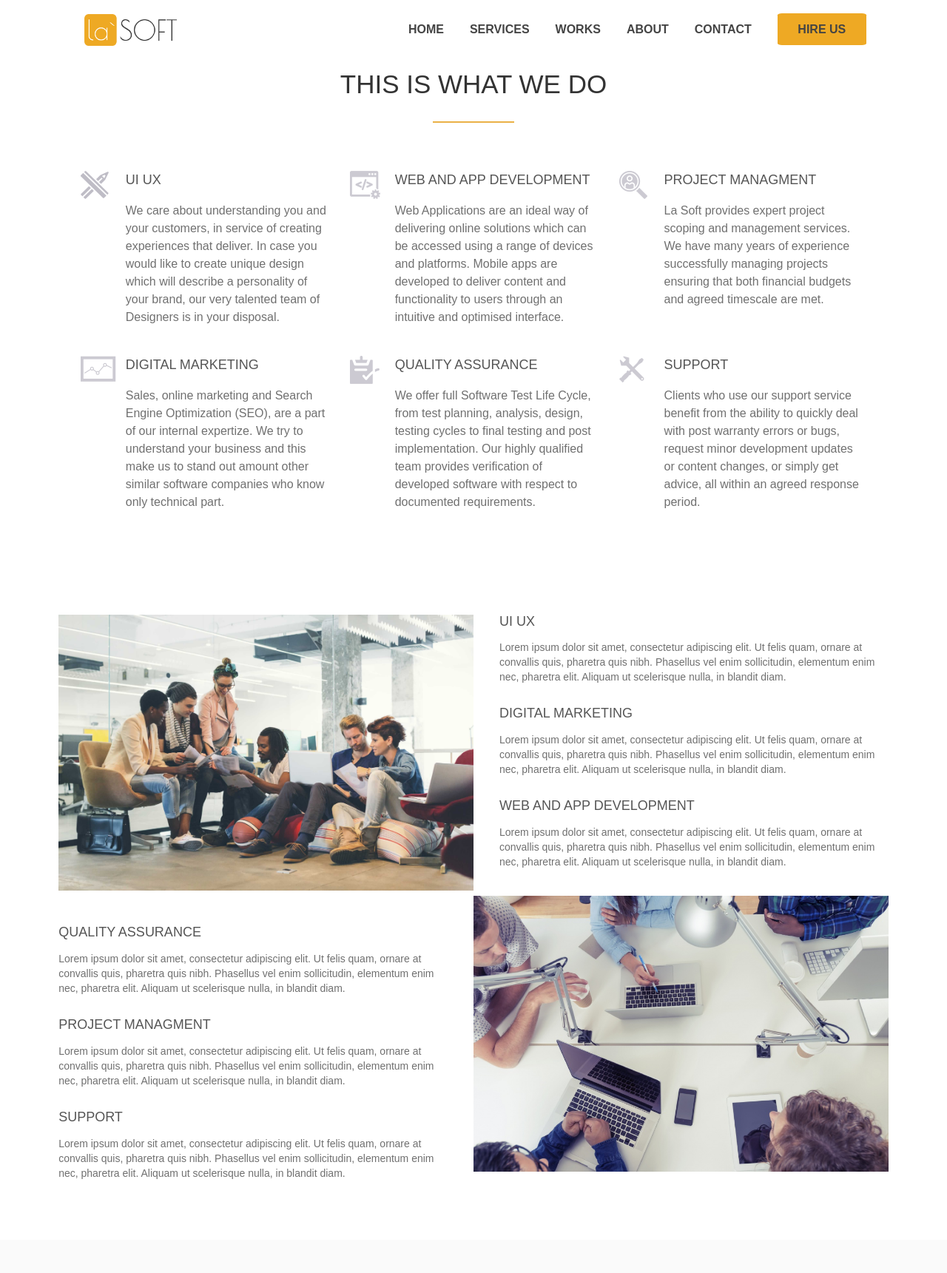
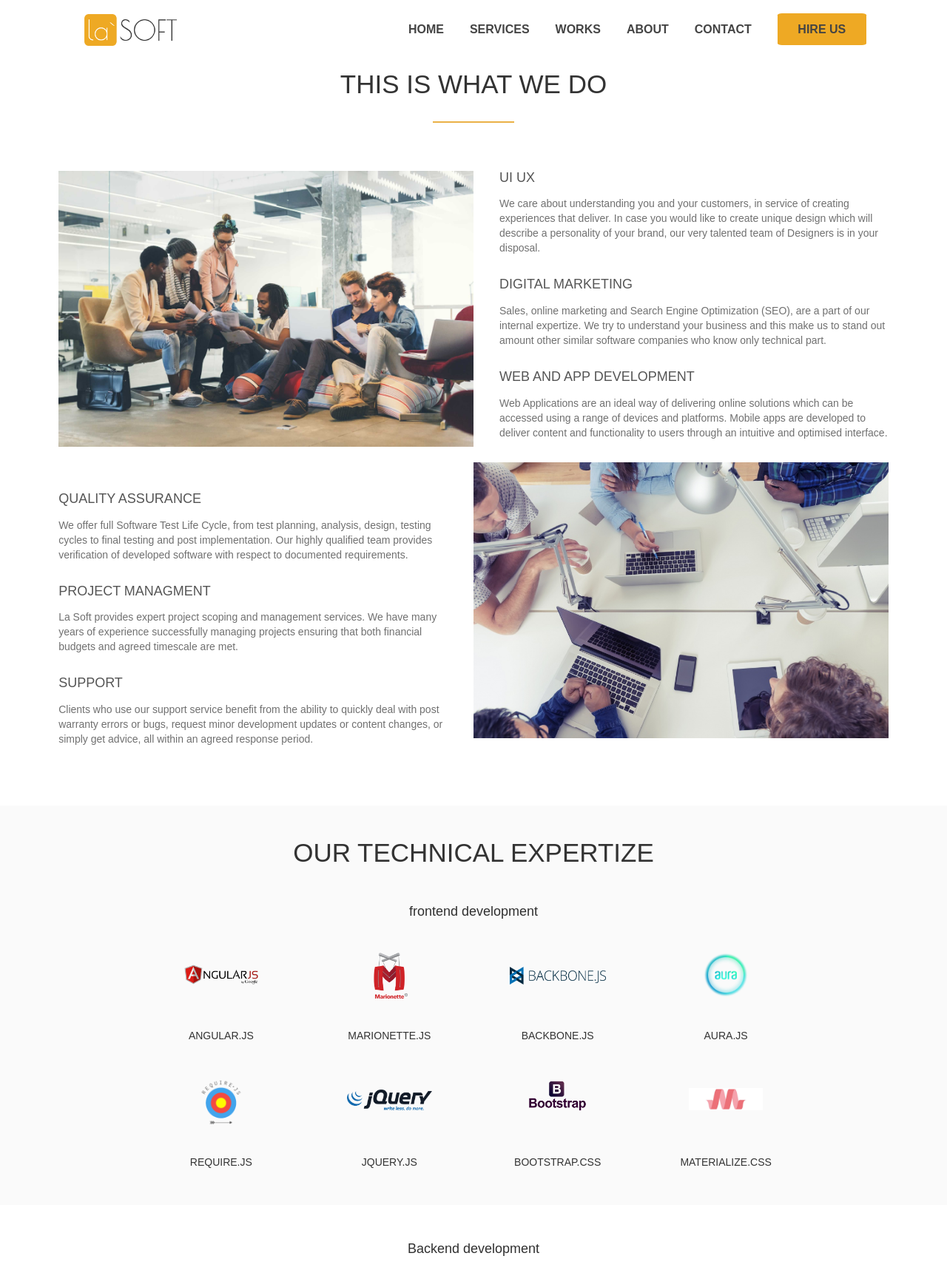
Before and after one commit to aktinijal/lasoft, a PHP site: page /services.html in a window 1280 px wide. Shown: the top 1721 px of the page at 74% size. Run offline with PHP 8.4, Linux system fonts and the light colour scheme.

Commit message:
more styles

```diff
--- a/css/all.css
+++ b/css/all.css
@@ -20,7 +20,7 @@ body{
 .banner img{
     width: 100%;
 }
-
+/******************ABOUT*************************/
 
 #content{
     color: #303030;
@@ -42,6 +42,10 @@ body{
 
 #content .even{
     background-color: #fafafa;
+}
+
+.text{
+    opacity: 0.8;
 }
 
 
--- a/css/style.css
+++ b/css/style.css
@@ -150,7 +150,7 @@ body {
 /*    font: 18px/18px 'Times New Roman', sans-serif;*/
 }
 
-/****************************ABOUT***************************/
+/**************************ABOUT*********************/
 
 .title {
     margin-top: 95px;
@@ -177,17 +177,11 @@ body {
 }
 
 .about-img img{
-/*    width: 100%;*/
     height: 290px;
 }
 
 /****************SERVICES******************************/
 
-
-
-#services .row {
-    margin-bottom: 50px;
-}
 .servicses-item{
     height: 250px;
 }
@@ -210,7 +204,7 @@ body {
 /*********************portfolio*******************/
 
 #portfolio {
-    background-color: #f9f9f9;
+/*    background-color: #f9f9f9;*/
 }
 
 .portfolio-img img {
--- a/services.html
+++ b/services.html
@@ -94,107 +94,32 @@
 </div>
 
 
-        <div id="services">
-            <div class="row">
-                <div class="col-md-10 col-md-offset-1 col-sm-10 col-sm-offset-1 col-xs-10 col-xs-offset-1">
-                    <h1 class="title">This is what we do</h1>
-                    <div class="line"></div>
-                    <div class="row">
-                        <div class="servicses-item none-margin-l col-lg-4 col-md-6 col-sm-6 col-xs-11 col-xs-offset-1">
-                            <div class="row">
-                                <div class="none-margin-l col-md-2 col-sm-2 col-xs-2 zoom fluently">
-                                    <img src="img/services1.png" alt="">
-                                </div>
-                                <div class="none-margin-l col-md-10 col-sm-10 col-xs-10">
-                                    <h2>UI UX</h2>
-                                    <p>We care about understanding you and your customers, in service of creating experiences that deliver. In case you would like to create unique design which will describe a personality of your brand, our very talented team of Designers is in your disposal. </p>
-                                </div>
-                            </div>
-                        </div>
-                        <div class="servicses-item none-margin-l col-lg-4 col-md-6 col-sm-6 col-xs-11 col-xs-offset-1">
-                            <div class="row">
-                                <div class="none-margin-l col-md-2 col-sm-2 col-xs-2 zoom fluently">
-                                    <img src="img/services2.png" alt="">
-                                </div>
-                                <div class="none-margin-l col-md-10 col-sm-10 col-xs-10">
-                                    <h2>web and app Development</h2>
-                                    <p>Web Applications are an ideal way of delivering online solutions which can be accessed using a range of devices and platforms. Mobile apps are developed to deliver content and functionality to users through an intuitive and optimised interface.</p>
-                                </div>
-                            </div>
-                        </div>
-                        <div class="servicses-item none-margin-l col-lg-4 col-md-6 col-sm-6 col-xs-11 col-xs-offset-1">
-                            <div class="row">
-                                <div class="none-margin-l col-md-2 col-sm-2 col-xs-2 zoom fluently">
-                                    <img src="img/services3.png" alt="">
-                                </div>
-                                <div class="none-margin-l col-md-10 col-sm-10 col-xs-10">
-                                    <h2>Project Managment</h2>
-                                    <p>La Soft provides expert project scoping and management services. We have many years of experience successfully managing projects ensuring that both financial budgets and agreed timescale are met. </p>
-                                </div>
-                            </div>
-                        </div>
-                        <div class="servicses-item none-margin-l col-lg-4 col-md-6 col-sm-6 col-xs-11 col-xs-offset-1">
-                            <div class="row">
-                                <div class="none-margin-l col-md-2 col-sm-2 col-xs-2 zoom fluently">
-                                    <img src="img/services4.png" alt="">
-                                </div>
-                                <div class="none-margin-l col-md-10 col-sm-10 col-xs-10">
-                                    <h2>Digital Marketing</h2>
-                                    <p>Sales, online marketing and Search Engine Optimization (SEO), are a part of our internal expertize. We try to understand your business and this make us to stand out amount other similar software companies who know only technical part. </p>
-                                </div>
-                            </div>
-                        </div>
-                        <div class="servicses-item none-margin-l col-lg-4 col-md-6 col-sm-6 col-xs-11 col-xs-offset-1">
-                            <div class="row">
-                                <div class="none-margin-l col-md-2 col-sm-2 col-xs-2 zoom fluently">
-                                    <img src="img/services5.png" alt="">
-                                </div>
-                                <div class="none-margin-l col-md-10 col-sm-10 col-xs-10">
-                                    <h2>Quality Assurance</h2>
-                                    <p>We offer full Software Test Life Cycle, from test planning, analysis, design, testing cycles to final testing and post implementation. Our highly qualified team provides verification of developed software with respect to documented requirements.</p>
-                                </div>
-                            </div>
-                        </div>
-                        <div class="servicses-item none-margin-l col-lg-4 col-md-6 col-sm-6 col-xs-11 col-xs-offset-1">
-                            <div class="row">
-                                <div class="none-margin-l col-md-2 col-sm-2 col-xs-2 zoom fluently">
-                                    <img src="img/services6.png" alt="">
-                                </div>
-                                <div class="none-margin-l col-md-10 col-sm-10 col-xs-10">
-                                    <h2>Support</h2>
-                                    <p>Clients who use our support service benefit from the ability to quickly deal with post warranty errors or bugs, request minor development updates or content changes, or simply get advice, all within an agreed response period.</p>
-                                </div>
-                            </div>
-                        </div>
-                    </div>
-                </div>
-            </div>
-        </div>
-        <!--end of #services-->
 
         <div id="what-we-do">
             <div class="row">
                 <div class="col-md-10 col-md-offset-1">
+                   <h1 class="title">This is what we do</h1>
+                    <div class="line"></div>
                     <div class="row">
                         <div class="col-md-6"><img src="img/services/services-1.jpg" alt=""></div>
                         <div class="col-md-6 content-1">
                             <h3>UI UX</h3>
-                            <p>Lorem ipsum dolor sit amet, consectetur adipiscing elit. Ut felis quam, ornare at convallis quis, pharetra quis nibh. Phasellus vel enim sollicitudin, elementum enim nec, pharetra elit. Aliquam ut scelerisque nulla, in blandit diam. </p>
+                            <p>We care about understanding you and your customers, in service of creating experiences that deliver. In case you would like to create unique design which will describe a personality of your brand, our very talented team of Designers is in your disposal. </p>
                             <h3>Digital Marketing</h3>
-                            <p>Lorem ipsum dolor sit amet, consectetur adipiscing elit. Ut felis quam, ornare at convallis quis, pharetra quis nibh. Phasellus vel enim sollicitudin, elementum enim nec, pharetra elit. Aliquam ut scelerisque nulla, in blandit diam. </p>
+                            <p>Sales, online marketing and Search Engine Optimization (SEO), are a part of our internal expertize. We try to understand your business and this make us to stand out amount other similar software companies who know only technical part.</p>
                             <h3>web and app Development</h3>
-                            <p>Lorem ipsum dolor sit amet, consectetur adipiscing elit. Ut felis quam, ornare at convallis quis, pharetra quis nibh. Phasellus vel enim sollicitudin, elementum enim nec, pharetra elit. Aliquam ut scelerisque nulla, in blandit diam. </p>
+                            <p>Web Applications are an ideal way of delivering online solutions which can be accessed using a range of devices and platforms. Mobile apps are developed to deliver content and functionality to users through an intuitive and optimised interface.</p>
                         </div>
                     </div>
 
                     <div class="row">
                         <div class="col-md-6 content-2">
                             <h3>Quality Assurance</h3>
-                            <p>Lorem ipsum dolor sit amet, consectetur adipiscing elit. Ut felis quam, ornare at convallis quis, pharetra quis nibh. Phasellus vel enim sollicitudin, elementum enim nec, pharetra elit. Aliquam ut scelerisque nulla, in blandit diam. </p>
+                            <p>We offer full Software Test Life Cycle, from test planning, analysis, design, testing cycles to final testing and post implementation. Our highly qualified team provides verification of developed software with respect to documented requirements.</p>
                             <h3>Project Managment</h3>
-                            <p>Lorem ipsum dolor sit amet, consectetur adipiscing elit. Ut felis quam, ornare at convallis quis, pharetra quis nibh. Phasellus vel enim sollicitudin, elementum enim nec, pharetra elit. Aliquam ut scelerisque nulla, in blandit diam. </p>
+                            <p>La Soft provides expert project scoping and management services. We have many years of experience successfully managing projects ensuring that both financial budgets and agreed timescale are met. </p>
                             <h3>Support</h3>
-                            <p>Lorem ipsum dolor sit amet, consectetur adipiscing elit. Ut felis quam, ornare at convallis quis, pharetra quis nibh. Phasellus vel enim sollicitudin, elementum enim nec, pharetra elit. Aliquam ut scelerisque nulla, in blandit diam. </p>
+                            <p>Clients who use our support service benefit from the ability to quickly deal with post warranty errors or bugs, request minor development updates or content changes, or simply get advice, all within an agreed response period.</p>
                         </div>
                         <div class="col-md-6"><img src="img/services/services-2.jpg" alt=""></div>
                     </div>
```
Also changed, not shown: about.html (+7 -7 lines).
